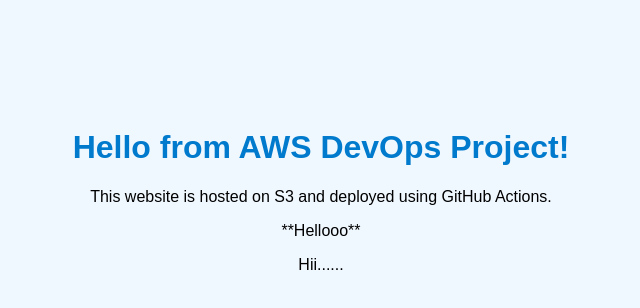
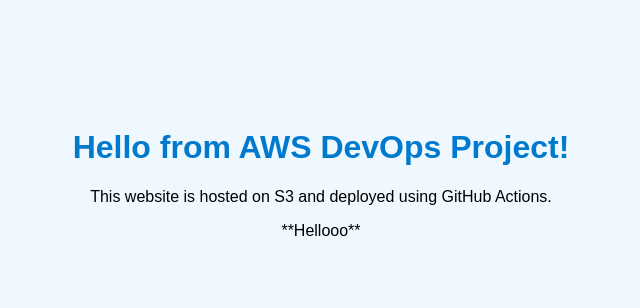
Before and after one commit to NagalakshmiS123/aws-s3-deploy, a plain HTML site: page index.html in a window 1280 px wide. Shown: the full height of the page, 319-959 px from the left. Drawn offline with Linux system fonts and the light colour scheme.

Commit message:
Update index.html

```diff
--- a/index.html
+++ b/index.html
@@ -8,6 +8,5 @@
     <h1>Hello from AWS DevOps Project!</h1>
     <p>This website is hosted on S3 and deployed using GitHub Actions.</p>
     <p>**Hellooo**</p>
-    <p>Hii......</p>
 </body>
 </html>
```
